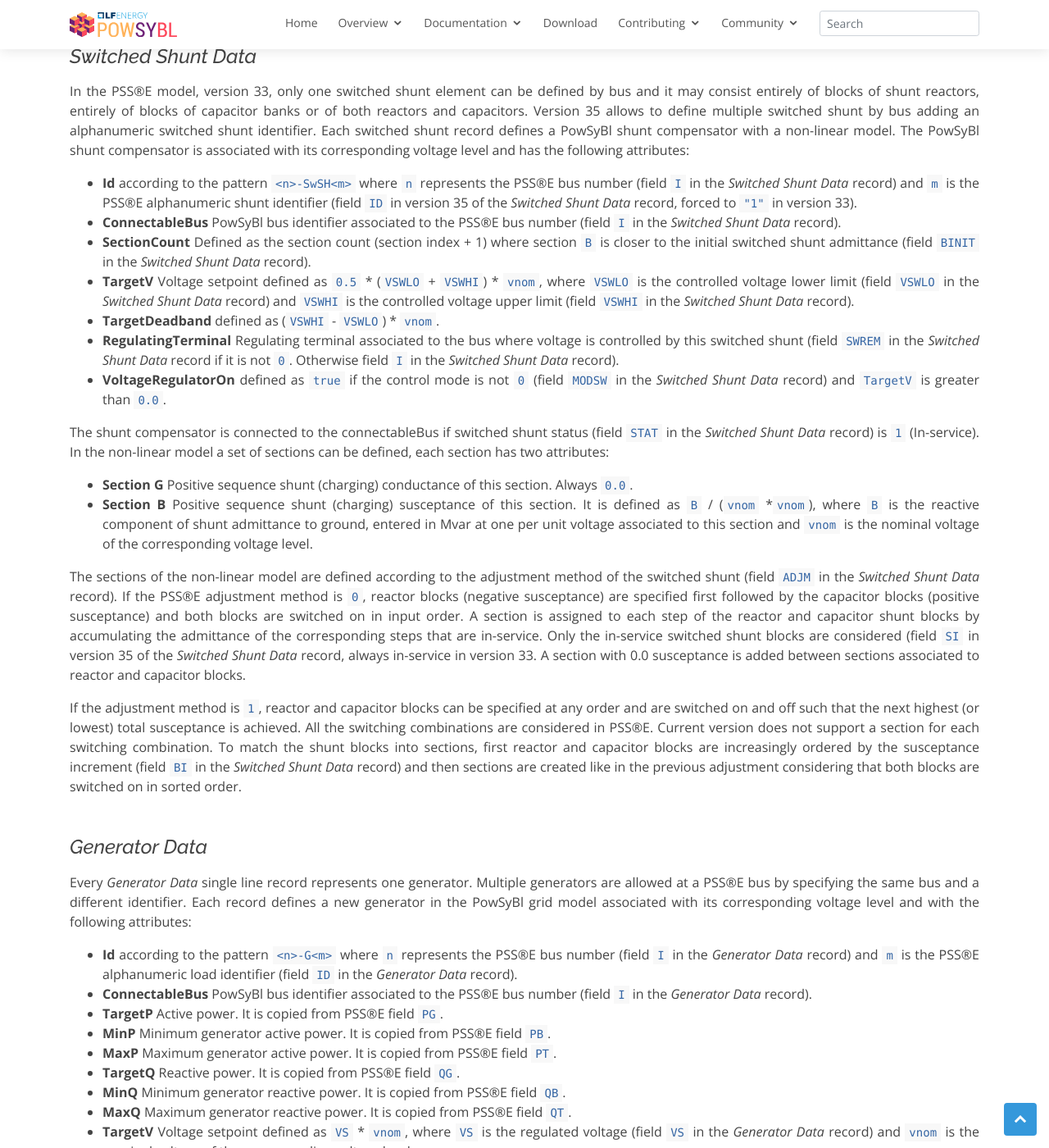
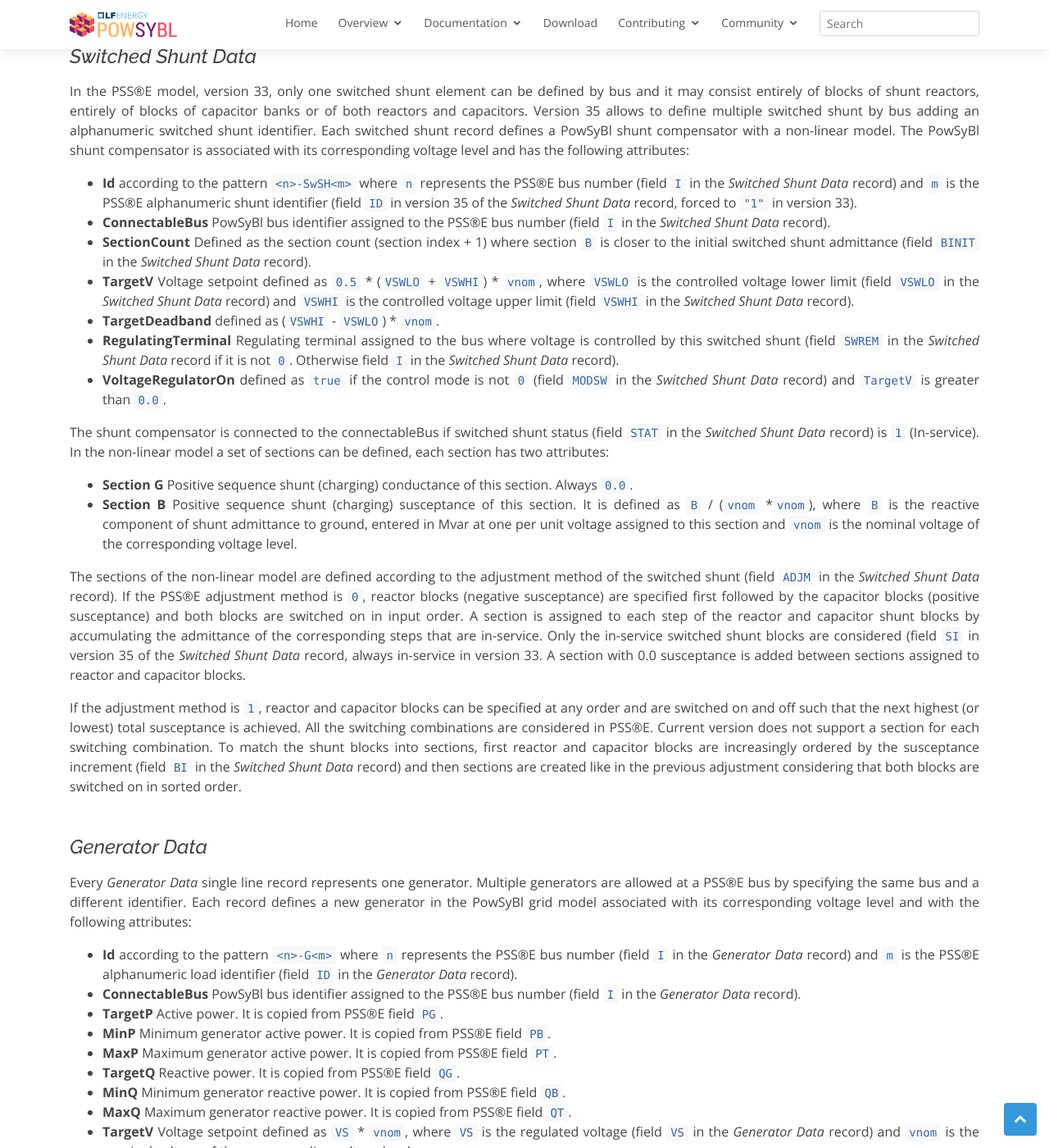
Before and after one commit to powsybl/powsybl.github.io, a Jekyll site: the page built from pages/documentation/grid/formats/psse.md, in a window 1280 px wide and 1400 px high, scrolled down 4487 px. Shown: the whole window at 82% size. Built offline with Jekyll 4.4.1, drawn with Linux system fonts in a browser that asks for light colours; our own code applies the rules of GitHub Pages for plain Markdown files; some of the changed text lies outside the part shown.

Commit message:
Minor edits
Signed-off-by: José Antonio Marqués <marquesja@aia.es>

```diff
--- a/pages/documentation/grid/formats/psse.md
+++ b/pages/documentation/grid/formats/psse.md
@@ -133,7 +133,7 @@
 
 Every _Load Data_ record represents one load. Multiple loads are allowed at a PSS®E bus by specifying one _Load Data_ record with the same bus and different load identifier. Each record defines a new load in the PowSyBl grid model associated with its corresponding voltage level and with the following attributes:
 - **Id** according to the pattern `<n>-L<m>` where `n` represents the PSS®E bus number (field `I` in the _Load Data_ record) and `m` is the PSS®E alphanumeric load identifier (field `ID` in the _Load Data_ record).
-- **ConnectableBus** PowSyBl bus identifier associated to the PSS®E bus number (field `I` in the _Load Data_ record).
+- **ConnectableBus** PowSyBl bus identifier assigned to the PSS®E bus number (field `I` in the _Load Data_ record).
 - **P0** Active power. It is copied from PSS®E field `PL`.
 - **Q0** Reactive power. It is copied from PSS®E field `QL`.
 
@@ -146,7 +146,7 @@
 Each  _Fixed Bus Shunt Data_ record defines a PowSyBl shunt compensator with a linear model and in both models it is possible to define multiple shunts at a bus. The PowSyBl shunt compensator is associated with its corresponding voltage level and has the following attributes:
 
 - **Id** according to the pattern `<n>-SH<m>` where `n` represents the PSS®E bus number (field `I` in the _Fixed Bus Shunt Data_ record) and `m` is the PSS®E alphanumeric shunt identifier (field `ID` in the _Fixed Bus Shunt Data_ record).
-- **ConnectableBus** PowSyBl bus identifier associated to the PSS®E bus number (field `I` in the _Fixed Bus Shunt Data_ record).
+- **ConnectableBus** PowSyBl bus identifier assigned to the PSS®E bus number (field `I` in the _Fixed Bus Shunt Data_ record).
 - **SectionCount** Always `1`.
 - **gPerSection** Positive sequence shunt (charging) conductance per section. It is defined as `GL` / (`vnom` *`vnom`), where `GL` is the active component of shunt admittance to ground, entered in Mw at one per unit voltage (field `GL` in the _Fixed Bus Shunt Data_ record) and `vnom` is the nominal voltage of the corresponding voltage level.
 - **bPerSection** Positive sequence shunt (charging) susceptance per section. It is defined as `BL` / (`vnom` *`vnom`), where `BL` is the reactive component of shunt admittance to ground, entered in Mvar at one per unit voltage (field `BL` in the _Fixed Bus Shunt Data_ record).
@@ -159,19 +159,19 @@
 In the PSS®E model, version 33, only one switched shunt element can be defined by bus and it may consist entirely of blocks of shunt reactors, entirely of blocks of capacitor banks or of both reactors and capacitors. Version 35 allows to define multiple switched shunt by bus adding an alphanumeric switched shunt identifier. Each switched shunt record defines a PowSyBl shunt compensator with a non-linear model. The PowSyBl shunt compensator is associated with its corresponding voltage level and has the following attributes:
 
 - **Id** according to the pattern `<n>-SwSH<m>` where `n` represents the PSS®E bus number (field `I` in the _Switched Shunt Data_ record) and `m` is the PSS®E alphanumeric shunt identifier (field `ID` in version 35 of the _Switched Shunt Data_ record, forced to `"1"` in version 33).
-- **ConnectableBus** PowSyBl bus identifier associated to the PSS®E bus number (field `I` in the _Switched Shunt Data_ record).
+- **ConnectableBus** PowSyBl bus identifier assigned to the PSS®E bus number (field `I` in the _Switched Shunt Data_ record).
 - **SectionCount** Defined as the section count (section index + 1) where section `B` is closer to the initial switched shunt admittance (field `BINIT` in the _Switched Shunt Data_ record).
 - **TargetV** Voltage setpoint defined as `0.5` * (`VSWLO` + `VSWHI`) * `vnom`, where `VSWLO` is the controlled voltage lower limit (field `VSWLO` in the _Switched Shunt Data_ record) and `VSWHI` is the controlled voltage upper limit (field `VSWHI` in the _Switched Shunt Data_ record).
 - **TargetDeadband** defined as (`VSWHI` - `VSWLO`) * `vnom`.
-- **RegulatingTerminal** Regulating terminal associated to the bus where voltage is controlled by this switched shunt (field `SWREM` in the _Switched Shunt Data_ record if it is not `0`. Otherwise field `I` in the _Switched Shunt Data_ record).
+- **RegulatingTerminal** Regulating terminal assigned to the bus where voltage is controlled by this switched shunt (field `SWREM` in the _Switched Shunt Data_ record if it is not `0`. Otherwise field `I` in the _Switched Shunt Data_ record).
 - **VoltageRegulatorOn** defined as `true` if the control mode is not `0` (field `MODSW` in the _Switched Shunt Data_ record) and `TargetV` is greater than `0.0`.
 
 The shunt compensator is connected to the connectableBus if switched shunt status (field `STAT` in the _Switched Shunt Data_ record) is `1` (In-service).
 In the non-linear model a set of sections can be defined, each section has two attributes:
 - **Section G** Positive sequence shunt (charging) conductance of this section. Always `0.0`.
-- **Section B** Positive sequence shunt (charging) susceptance of this section. It is defined as `B` / (`vnom` *`vnom`), where `B` is the reactive component of shunt admittance to ground, entered in Mvar at one per unit voltage associated to this section and `vnom` is the nominal voltage of the corresponding voltage level.
+- **Section B** Positive sequence shunt (charging) susceptance of this section. It is defined as `B` / (`vnom` *`vnom`), where `B` is the reactive component of shunt admittance to ground, entered in Mvar at one per unit voltage assigned to this section and `vnom` is the nominal voltage of the corresponding voltage level.
 
-The sections of the non-linear model are defined according to the adjustment method of the switched shunt (field `ADJM` in the _Switched Shunt Data_ record). If the PSS®E adjustment method is `0`, reactor blocks (negative susceptance) are specified first followed by the capacitor blocks (positive susceptance) and both blocks are switched on in input order. A section is assigned to each step of the reactor and capacitor shunt blocks by accumulating the admittance of the corresponding steps that are in-service. Only the in-service switched shunt blocks are considered (field `SI` in version 35 of the _Switched Shunt Data_ record, always in-service in version 33. A section with 0.0 susceptance is added between sections associated to reactor and capacitor blocks.
+The sections of the non-linear model are defined according to the adjustment method of the switched shunt (field `ADJM` in the _Switched Shunt Data_ record). If the PSS®E adjustment method is `0`, reactor blocks (negative susceptance) are specified first followed by the capacitor blocks (positive susceptance) and both blocks are switched on in input order. A section is assigned to each step of the reactor and capacitor shunt blocks by accumulating the admittance of the corresponding steps that are in-service. Only the in-service switched shunt blocks are considered (field `SI` in version 35 of the _Switched Shunt Data_ record, always in-service in version 33. A section with 0.0 susceptance is added between sections assigned to reactor and capacitor blocks.
 
 If the adjustment method is `1`, reactor and capacitor blocks can be specified at any order and are switched on and off such that the next highest (or lowest) total susceptance is achieved. All the switching combinations are considered in PSS®E. Current version does not support a section for each switching combination. To match the shunt blocks into sections, first reactor and capacitor blocks are increasingly ordered by the susceptance increment (field `BI` in the _Switched Shunt Data_ record) and then sections are created like in the previous adjustment considering that both blocks are switched on in sorted order.
 
@@ -179,7 +179,7 @@
 
 Every _Generator Data_ single line record represents one generator. Multiple generators are allowed at a PSS®E bus by specifying the same bus and a different identifier. Each record defines a new generator in the PowSyBl grid model associated with its corresponding voltage level and with the following attributes:
 - **Id** according to the pattern `<n>-G<m>` where `n` represents the PSS®E bus number (field `I` in the _Generator Data_ record) and `m` is the PSS®E alphanumeric load identifier (field `ID` in the _Generator Data_ record).
-- **ConnectableBus** PowSyBl bus identifier associated to the PSS®E bus number (field `I` in the _Generator Data_ record).
+- **ConnectableBus** PowSyBl bus identifier assigned to the PSS®E bus number (field `I` in the _Generator Data_ record).
 - **TargetP** Active power. It is copied from PSS®E field `PG`.
 - **MinP** Minimum generator active power. It is copied from PSS®E field `PB`.
 - **MaxP** Maximum generator active power. It is copied from PSS®E field `PT`.
@@ -187,7 +187,7 @@
 - **MinQ** Minimum generator reactive power. It is copied from PSS®E field `QB`.
 - **MaxQ** Maximum generator reactive power. It is copied from PSS®E field `QT`.
 - **TargetV** Voltage setpoint defined as `VS` * `vnom`, where `VS` is the regulated voltage (field `VS` in the _Generator Data_ record) and `vnom` is the nominal voltage of the corresponding voltage level.
-- **RegulatingTerminal** Regulating terminal associated to the bus where voltage is controlled by this generator (field `IREG` in the _Generator Data_ record if it is not `0`. Otherwise field `I` in the _Generator Data_ record).
+- **RegulatingTerminal** Regulating terminal assigned to the bus where voltage is controlled by this generator (field `IREG` in the _Generator Data_ record if it is not `0`. Otherwise field `I` in the _Generator Data_ record).
 - **VoltageRegulatorOn** defined as `true` if the type code of the associated bus is `2` or `3` (field `IDE` in the _Bus Data_ record) and `TargetV` is greater than `0.0` and `MaxQ` is bigger than `MinQ`.
 
 The generator is connected to the connectableBus if generator status (field `STAT` in the _Generator Data_ record) is `1` (In-service).
@@ -197,11 +197,11 @@
 
 In PSS®E each ac transmission line is represented as a non-transformer branch record and defines a new line in the PowSyBl grid model with the following attributes:
 - **Id** according to the pattern `L-<n>-<m>-<p>` where `n` represents the PSS®E from bus number (field `I` in the _Non-Transformer Branch Data_ record), `m` represents the to bus number (field `J` in the _Non-Transformer Branch Data_ record) and `p` is the circuit identifier (field `CKT` in the _Non-Transformer Branch Data_ record).
-- **ConnectableBus1** PowSyBl bus identifier associated to the from PSS®E bus number (field `I` in the _Non-Transformer Branch Data_ record).
-- **VoltageLevel1** PowSyBl voltage level associated to the from bus.
-- **ConnectableBus2** PowSyBl bus identifier associated to the to PSS®E bus number (field `J` in the _Non-Transformer Branch Data_ record).
-- **VoltageLevel2** PowSyBl voltage level associated to the to bus.
-- **R** Resistance defined as `R` * `vnom2` * `vnom2` / `sbase` where `R` is the resistance of the branch (field `R` in the _Non-Transformer Branch Data_ record), `vnom2` is the nominal voltage of the voltage level associated to the bus to end and `sbase` is the system MVA base (field `SBASE` in the _Case Identification Data_ record).
+- **ConnectableBus1** PowSyBl bus identifier assigned to the from PSS®E bus number (field `I` in the _Non-Transformer Branch Data_ record).
+- **VoltageLevel1** PowSyBl voltage level assigned to the from bus.
+- **ConnectableBus2** PowSyBl bus identifier assigned to the to PSS®E bus number (field `J` in the _Non-Transformer Branch Data_ record).
+- **VoltageLevel2** PowSyBl voltage level assigned to the to bus.
+- **R** Resistance defined as `R` * `vnom2` * `vnom2` / `sbase` where `R` is the resistance of the branch (field `R` in the _Non-Transformer Branch Data_ record), `vnom2` is the nominal voltage of the voltage level assigned to the bus to end and `sbase` is the system MVA base (field `SBASE` in the _Case Identification Data_ record).
 - **X** Reactance defined as `X` * `vnom2` * `vnom2` / `sbase` where `X` is the reactance of the branch (field `X` in the _Non-Transformer Branch Data_ record).
 - **G1** Conductance of the line shunt at the from bus end defined as (`GI` * `sbase`) / ( `vnom2` * `vnom2`) where `GI` is the conductance at the bus from end (field `GI` in the _Non-Transformer Branch Data_ record).
 - **B1** Susceptance defined as (( `0.5` * `B` + `BI` ) * `sbase`) / ( `vnom2` * `vnom2`) where `B` is the total branch charging susceptance (field `B` in the _Non-Transformer Branch Data_ record) and `BI` is the susceptance at the bus from end (field `BI` in the _Non-Transformer Branch Data_ record).
```
